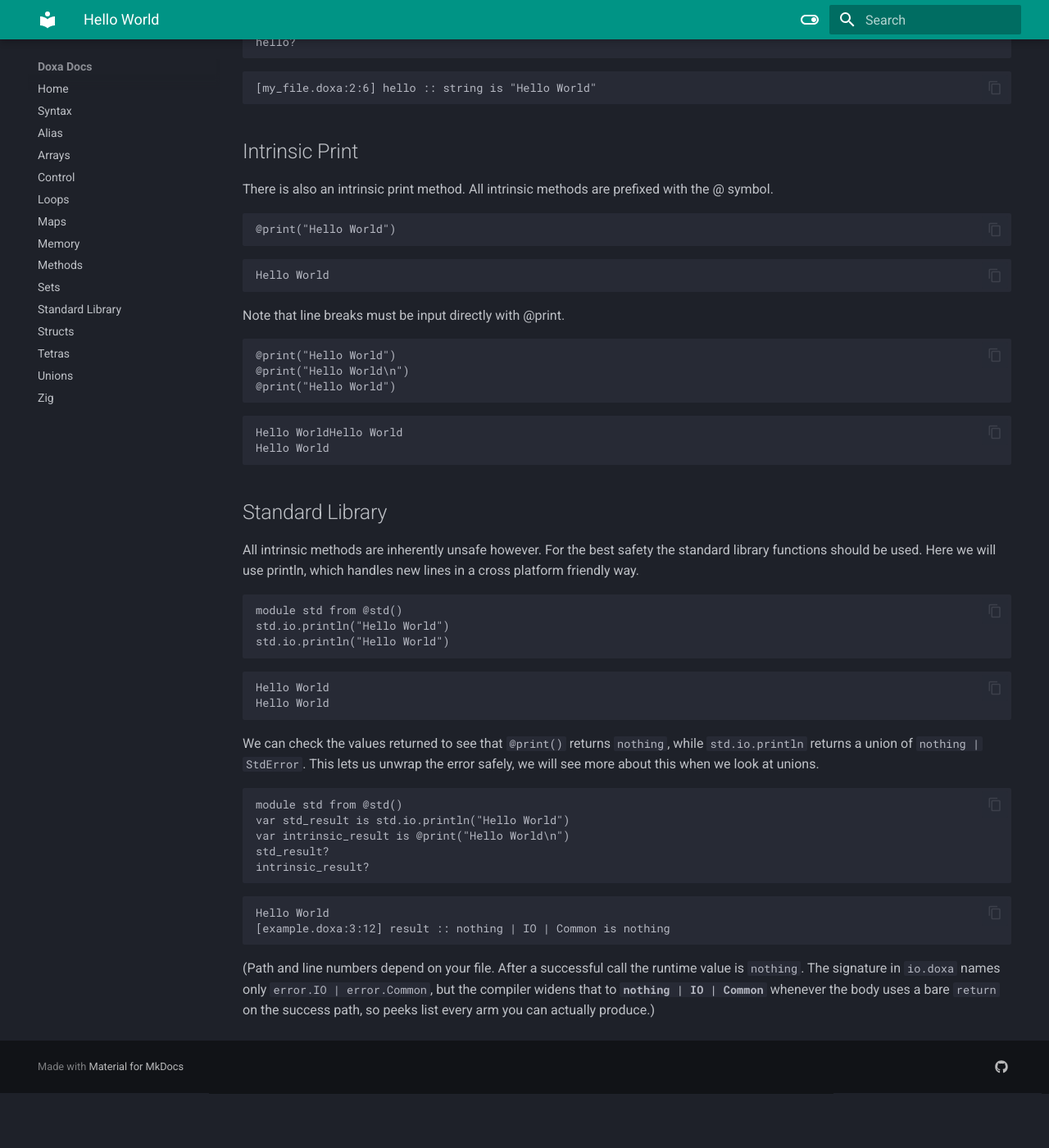
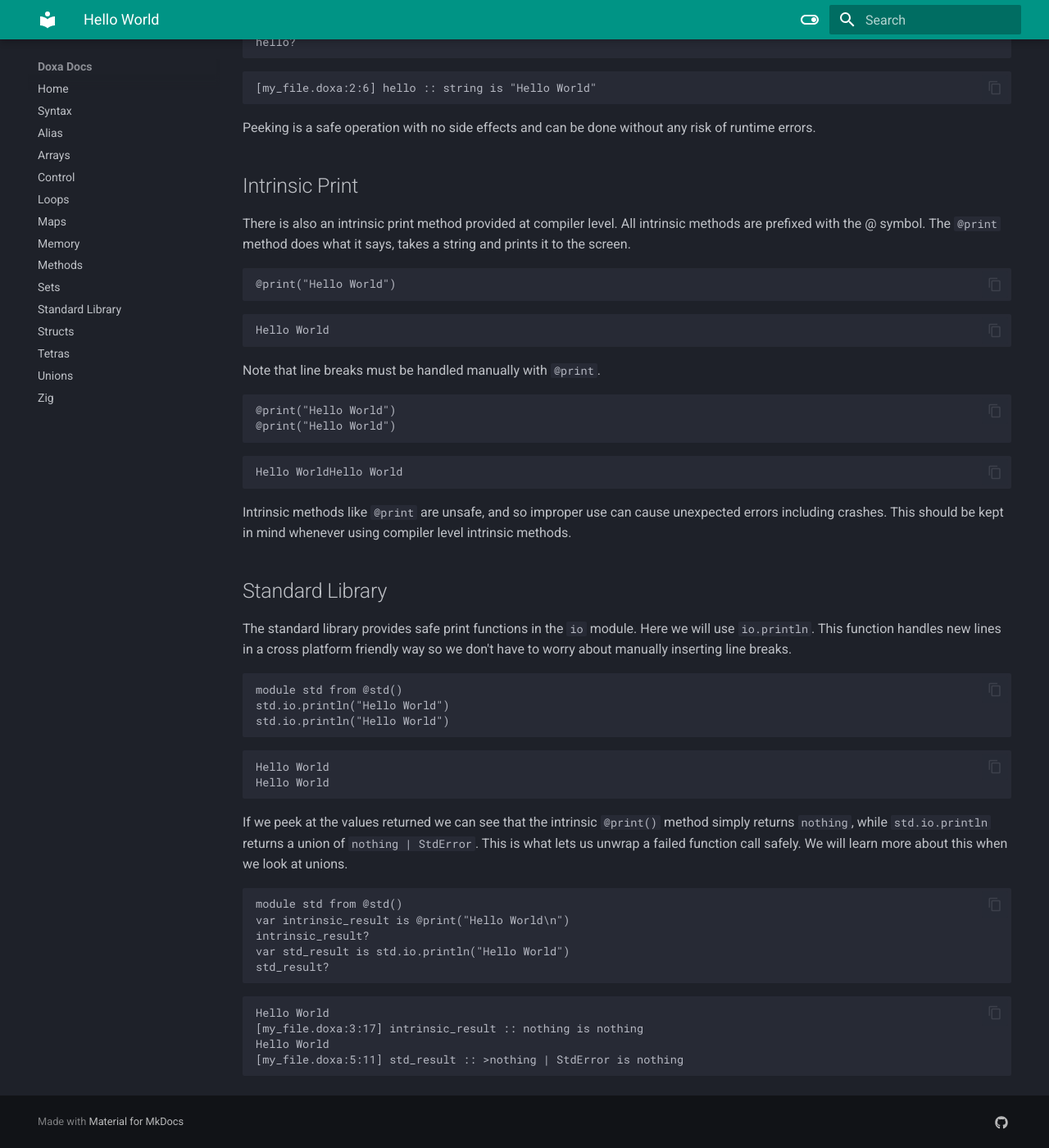
Before and after one commit to mirror-shades/doxa, an MkDocs documentation site: the page built from docs/getstarted/1-hello.md, in a window 1280 px wide and 1400 px high, scrolled down 505 px. Shown: the whole window at 82% size. Built offline with MkDocs 1.6.1 and Material for MkDocs 9.7.7, drawn with Linux system fonts in a browser that asks for light colours; before the commit the page ends 1838 px from its top, so only the background shows below that; some of the changed text lies outside the part shown.

````diff
--- a/docs/getstarted/1-hello.md
+++ b/docs/getstarted/1-hello.md
@@ -20,10 +20,11 @@
 ```
 [my_file.doxa:2:6] hello :: string is "Hello World"
 ```
+Peeking is a safe operation with no side effects and can be done without any risk of runtime errors.
 
 ## Intrinsic Print
 
-There is also an intrinsic print method. All intrinsic methods are prefixed with the @ symbol.
+There is also an intrinsic print method provided at compiler level. All intrinsic methods are prefixed with the @ symbol. The `@print` method does what it says, takes a string and prints it to the screen.
 
 ```
 @print("Hello World")
@@ -31,21 +32,20 @@
 ```
 Hello World
 ```
-Note that line breaks must be input directly with @print.
+Note that line breaks must be handled manually with `@print`.
 
 ```
 @print("Hello World")
-@print("Hello World\n")
 @print("Hello World")
 ```
 ```
 Hello WorldHello World
-Hello World
 ```
+Intrinsic methods like `@print` are unsafe, and so improper use can cause unexpected errors including crashes. This should be kept in mind whenever using compiler level intrinsic methods.
 
 ## Standard Library
 
-All intrinsic methods are inherently unsafe however. For the best safety the standard library functions should be used. Here we will use println, which handles new lines in a cross platform friendly way.
+The standard library provides safe print functions in the `io` module. Here we will use `io.println`. This function handles new lines in a cross platform friendly way so we don't have to worry about manually inserting line breaks.
 
 ```
 module std from @std()
@@ -56,17 +56,17 @@
 Hello World
 Hello World
 ```
-We can check the values returned to see that `@print()` returns `nothing`, while `std.io.println` returns a union of `nothing | StdError`. This lets us unwrap the error safely, we will see more about this when we look at unions.
+If we peek at the values returned we can see that the intrinsic `@print()` method simply returns `nothing`, while `std.io.println` returns a union of `nothing | StdError`. This is what lets us unwrap a failed function call safely. We will learn more about this when we look at unions.
 ```
 module std from @std()
+var intrinsic_result is @print("Hello World\n")
+intrinsic_result?
 var std_result is std.io.println("Hello World")
-var intrinsic_result is @print("Hello World\n")
 std_result?
-intrinsic_result?
 ```
 ```
 Hello World
-[example.doxa:3:12] result :: nothing | IO | Common is nothing
+[my_file.doxa:3:17] intrinsic_result :: nothing is nothing
+Hello World
+[my_file.doxa:5:11] std_result :: >nothing | StdError is nothing
 ```
-
-(Path and line numbers depend on your file. After a successful call the runtime value is `nothing`. The signature in `io.doxa` names only `error.IO | error.Common`, but the compiler widens that to **`nothing | IO | Common`** whenever the body uses a bare `return` on the success path, so peeks list every arm you can actually produce.)
````
Also changed, not shown: other parts of docs/getstarted/1-hello.md (+1 -1 lines), 5 other files.
